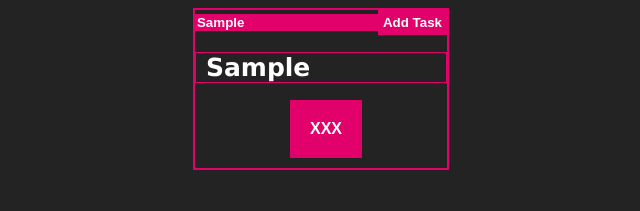
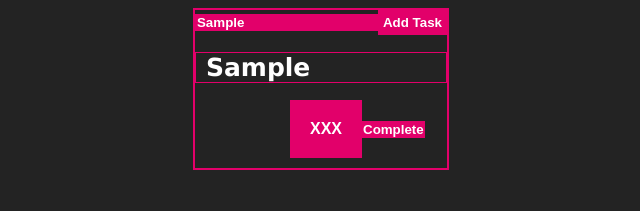
Before and after one commit to lopesmfelipe/portfolio, a React (Vite) app in the folder NEO20/: page / in a window 1280 px wide. Both pictures are taken after typing "Sample" into the empty fields and a click on the button "Add Task". Shown: the top 211 px of the page, without its empty margins (319-959 px from the left). Built offline with nearby package versions, Linux system fonts and the light colour scheme.

Commit message:
Change task color

```diff
--- a/NEO20/src/App.jsx
+++ b/NEO20/src/App.jsx
@@ -14,9 +14,12 @@ function App() {
     const task = {
       id: toDoList.length === 0 ? 1 : toDoList[toDoList.length - 1].id + 1,
       taskName: newTask,
+      completed: false
     };
     setToDoList([...toDoList, task]);
   };
+
+
 
   const deleteTask = (id) => {
     setToDoList(toDoList.filter((task) => task.id !== id));
@@ -39,6 +42,7 @@ function App() {
               <Task
                 taskName={task.taskName}
                 id={task.id}
+                completed={task.completed}
                 deleteTask={deleteTask}
               />
             );
--- a/NEO20/src/Task.jsx
+++ b/NEO20/src/Task.jsx
@@ -1,8 +1,32 @@
+import { useState } from "react";
+
 export const Task = (props) => {
+
+  const setBooleanTask = () => {
+    setToDoList(toDoList.map((task) => {
+      task.completed = true;
+      return task;
+    }));
+  };
+
+  const [taskColor, setColorTask] = useState('white');
+
+  const changeTaskColor = () => {
+    setColorTask('green');
+  }
+
+  const changeIt = () => {
+    if (props.completed === true) {
+      changeTaskColor();
+    }
+  }
+
+
   return (
     <div>
-      <h1>{props.taskName}</h1>
+      <h1 style={{ color: taskColor}}>{props.taskName}</h1>
       <button className="delete-button" onClick={() => props.deleteTask(props.id)}>XXX</button>
+      <button onClick={() => { setBooleanTask(); changeIt(); }}> Complete </button>
     </div>
   );
 };
```
Also changed, not shown: NEO20/src/App.css (line endings or trailing spaces).
